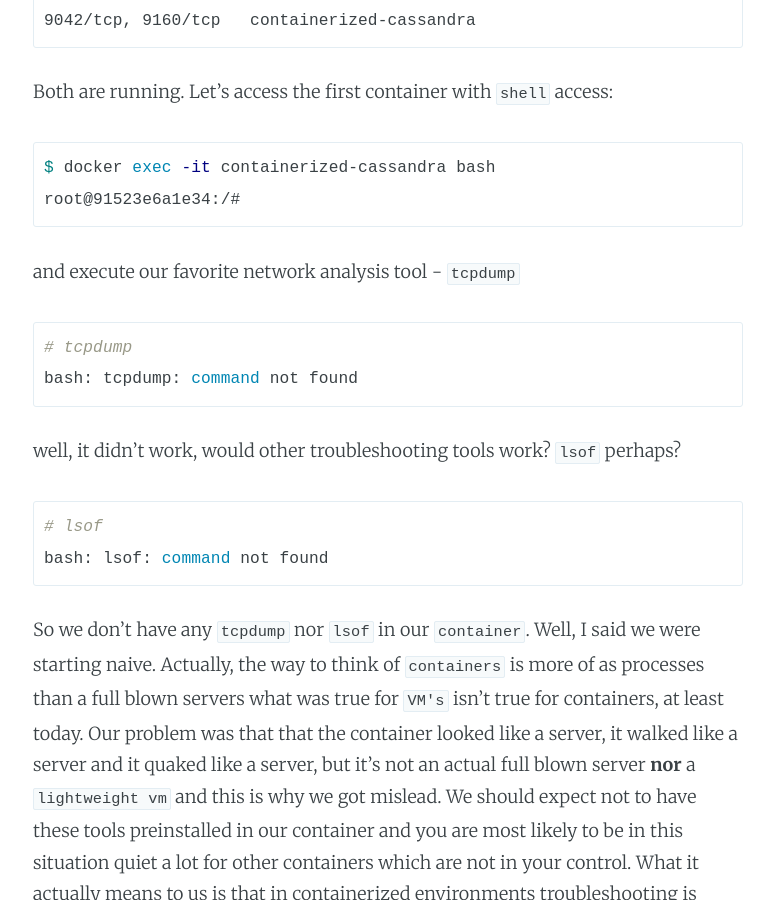
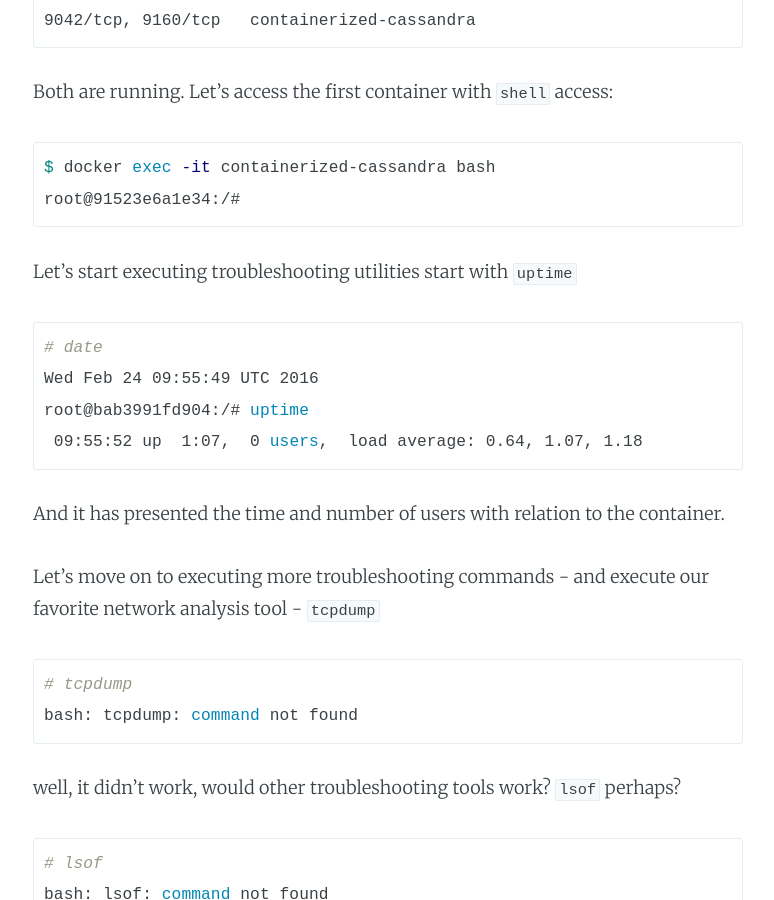
Before and after one commit to LivePersonInc/techblog, a Jekyll site: the page built from _posts/2016/2016-01-26-docker-adoption-pathway-part02.md, in a window 1280 px wide and 900 px high, scrolled down 3090 px. Shown: the whole window, without its empty margins (252-1026 px from the left). Built offline with Jekyll 4.4.1, drawn with Linux system fonts in a browser that asks for light colours; comment, search, counter and statistics services are not loaded.

Commit message:
+temporary publish part 2

````diff
--- a/_posts/2016/2016-01-26-docker-adoption-pathway-part02.md
+++ b/_posts/2016/2016-01-26-docker-adoption-pathway-part02.md
@@ -56,7 +56,18 @@ $ docker exec -it containerized-cassandra bash
 root@91523e6a1e34:/#
 ```
 
-and execute our favorite network analysis tool - `tcpdump`
+Let's start executing troubleshooting utilities start with `uptime`
+
+```bash
+# date
+Wed Feb 24 09:55:49 UTC 2016
+root@bab3991fd904:/# uptime
+ 09:55:52 up  1:07,  0 users,  load average: 0.64, 1.07, 1.18
+```
+
+And it has presented the time and number of users with relation to the container.
+
+Let's move on to executing more troubleshooting commands - and execute our favorite network analysis tool - `tcpdump`
 
 ```bash
 # tcpdump
````
